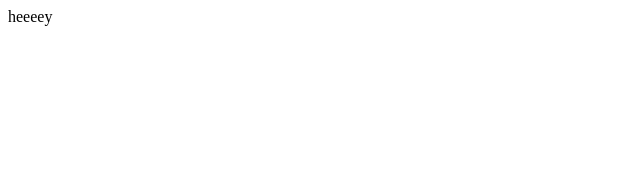
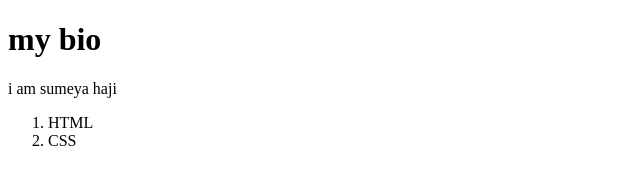
Before and after one commit to 57-83/my-portfolio, a plain HTML site: page index.html in a window 1280 px wide. Shown: the whole page, without its empty margins (0-640 px from the left). Drawn offline with Linux system fonts and the light colour scheme.

```diff
--- a/index.html
+++ b/index.html
@@ -2,11 +2,13 @@
 <html lang="en">
 <head>
 
-    <title>welcome
-        to this page
-    </title>
+    <title> my portfolio</title>
 </head>
 <body>
-    heeeey
-
+    <h1> my bio</h1>
+    <p> i am sumeya haji</p>
 </body>
+<ol>
+    <li> HTML</li>
+    <li> CSS</li>
+</ol>
```
